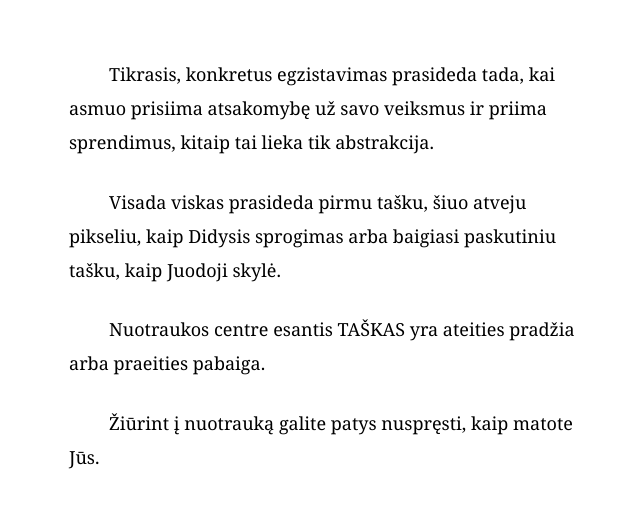
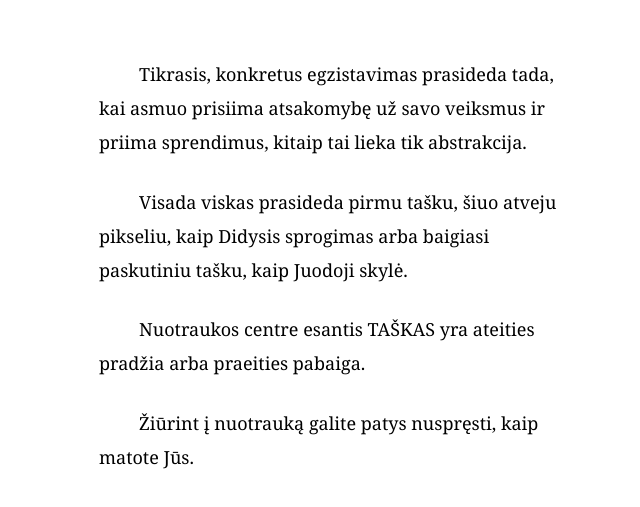
Before and after one commit to eedbt/egzitencine-abstrakcija, a plain HTML site: page index.html in a window 1280 px wide. Shown: the part 141-648 px from the top of the page, without its empty margins (311-951 px from the left). Drawn offline with Linux system fonts and the light colour scheme.

Commit message:
Reduce max-width of container to improve layout

```diff
--- a/index.html
+++ b/index.html
@@ -13,7 +13,7 @@ body {
 }
 
 .container {
-    max-width: 520px; /* narrower = better line breaks */
+    max-width: 460px; /* narrower = better line breaks */
     margin: 100px auto;
 }
 
```
